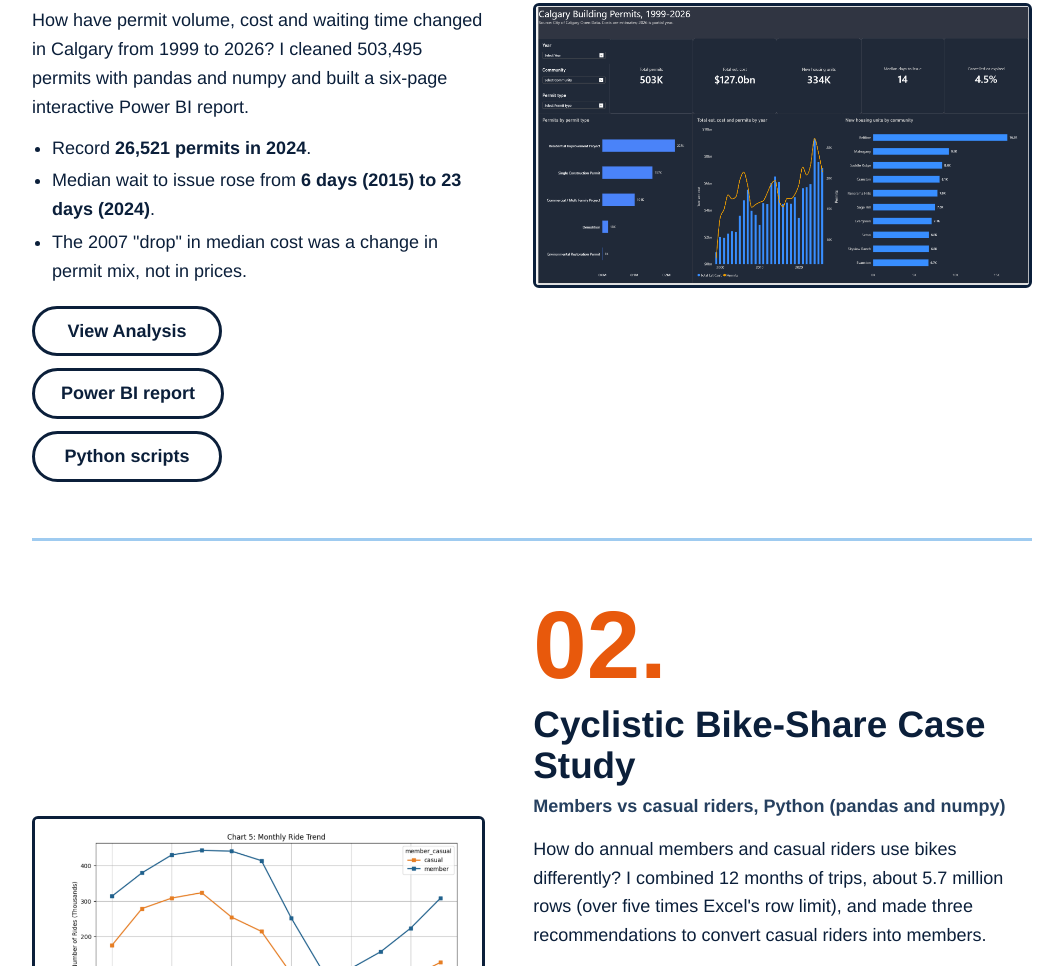
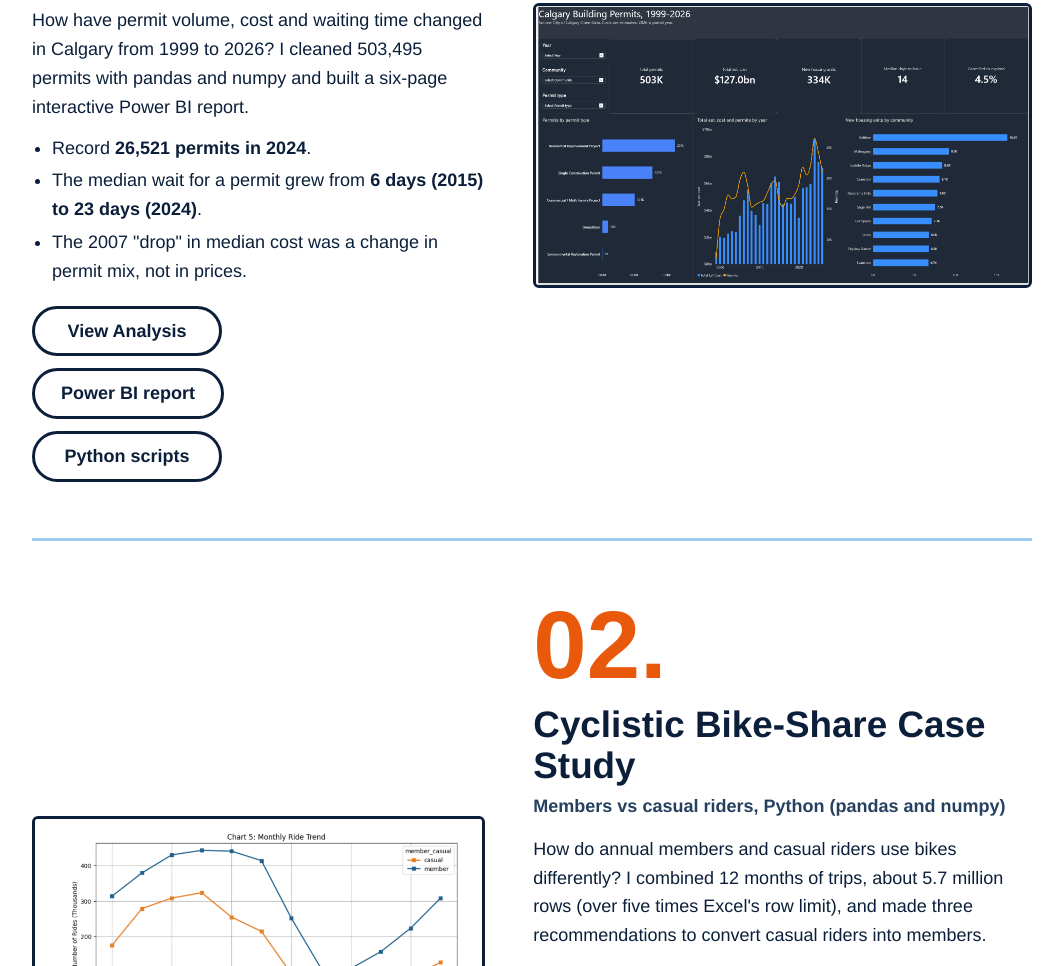
Before and after one commit to AlonaSkr/AlonaSkr.github.io, a plain HTML site: page index.html in a window 1280 px wide. Shown: the part 2556-3522 px from the top of the page, without its empty margins (108-1171 px from the left). Drawn offline with Linux system fonts and the light colour scheme.

Commit message:
Simplify wording of the median wait bullet
Co-Authored-By: Claude Sonnet 5.5 <noreply@anthropic.com>

```diff
--- a/index.html
+++ b/index.html
@@ -78,7 +78,7 @@
           <p>How have permit volume, cost and waiting time changed in Calgary from 1999 to 2026? I cleaned 503,495 permits with pandas and numpy and built a six-page interactive Power BI report.</p>
           <ul class="facts">
             <li>Record <strong>26,521 permits in 2024</strong>.</li>
-            <li>Median wait to issue rose from <strong>6 days (2015) to 23 days (2024)</strong>.</li>
+            <li>The median wait for a permit grew from <strong>6 days (2015) to 23 days (2024)</strong>.</li>
             <li>The 2007 "drop" in median cost was a change in permit mix, not in prices.</li>
           </ul>
           <div class="pills">
```
